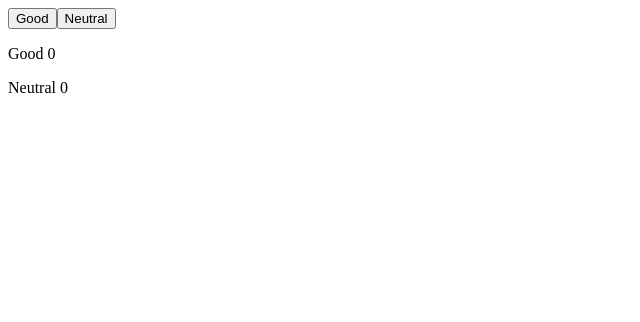
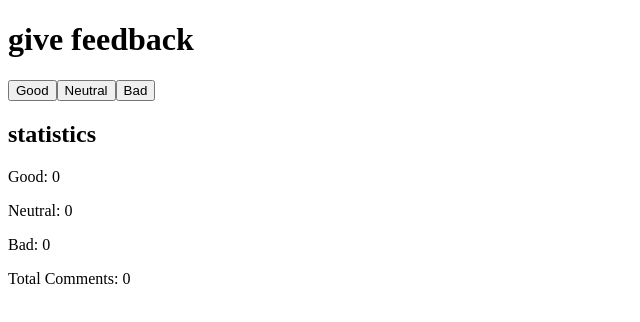
Before and after one commit to Edwinestrada07/fullstackopen, a React (Vite) app in the folder Parte1/unicafe/: page / in a window 1280 px wide. Shown: the top 322 px of the page, without its empty margins (0-640 px from the left). Built offline with nearby package versions, Linux system fonts and the light colour scheme.

Commit message:
Parte1 (1.6: Unicafe, paso 1 / 1.7: Unicafe, paso 2)

```diff
--- a/Parte1/unicafe/src/App.jsx
+++ b/Parte1/unicafe/src/App.jsx
@@ -3,32 +3,55 @@ import { useState } from 'react'
 const App = () => {
     const [good, setGood] = useState(0)
     const [neutral, setNeutral] = useState(0)
-    //const [bad , setBad] = useState(0)
+    const [bad, setBad] = useState(0)
 
     const [totalgood, setTotalGood] = useState(0)
     const [totalneutral, setTotalNeutral] = useState(0)
+    const [totalbad, setTotalBad] = useState(0)
+    const [allComments, setAllComments] = useState(0)
+    //const [average, setAverage] = useState(0)
 
     const handleGoodClick = () => {
         const updatedGood = good + 1
-
         setGood(updatedGood)
         setTotalGood(updatedGood)
+
+        setAllComments(updatedGood + neutral + totalbad)
+        //setAverage(allComments / setAllComments)
     }
 
     const handleNeutralClick = () => {
         const updatedNeutral = neutral + 1
-
         setNeutral(updatedNeutral)
         setTotalNeutral(updatedNeutral)
+
+        setAllComments(totalgood + updatedNeutral + totalbad)
+        //setAverage((allComments) / setAllComments)
+    }
+
+    const handleBadClick = () => {
+        const updateBad = bad + 1
+        setBad(updateBad)
+        setTotalBad(updateBad)
+
+        setAllComments(totalgood + totalneutral + updateBad)
+        //setAverage((allComments) / setAllComments)
     }
 
     return (
         <div>
+            <h1>give feedback</h1>
             <button onClick={handleGoodClick}>Good</button>
             <button onClick={handleNeutralClick}>Neutral</button>
+            <button onClick={handleBadClick}>Bad</button>
 
-            <p>Good {totalgood}</p>
-            <p>Neutral {totalneutral}</p>
+            <h2>statistics</h2>
+            <p>Good: {totalgood}</p>
+            <p>Neutral: {totalneutral}</p>
+            <p>Bad: {totalbad}</p>
+
+            <p>Total Comments: {allComments}</p>
+
         </div>
     )
 }
```
